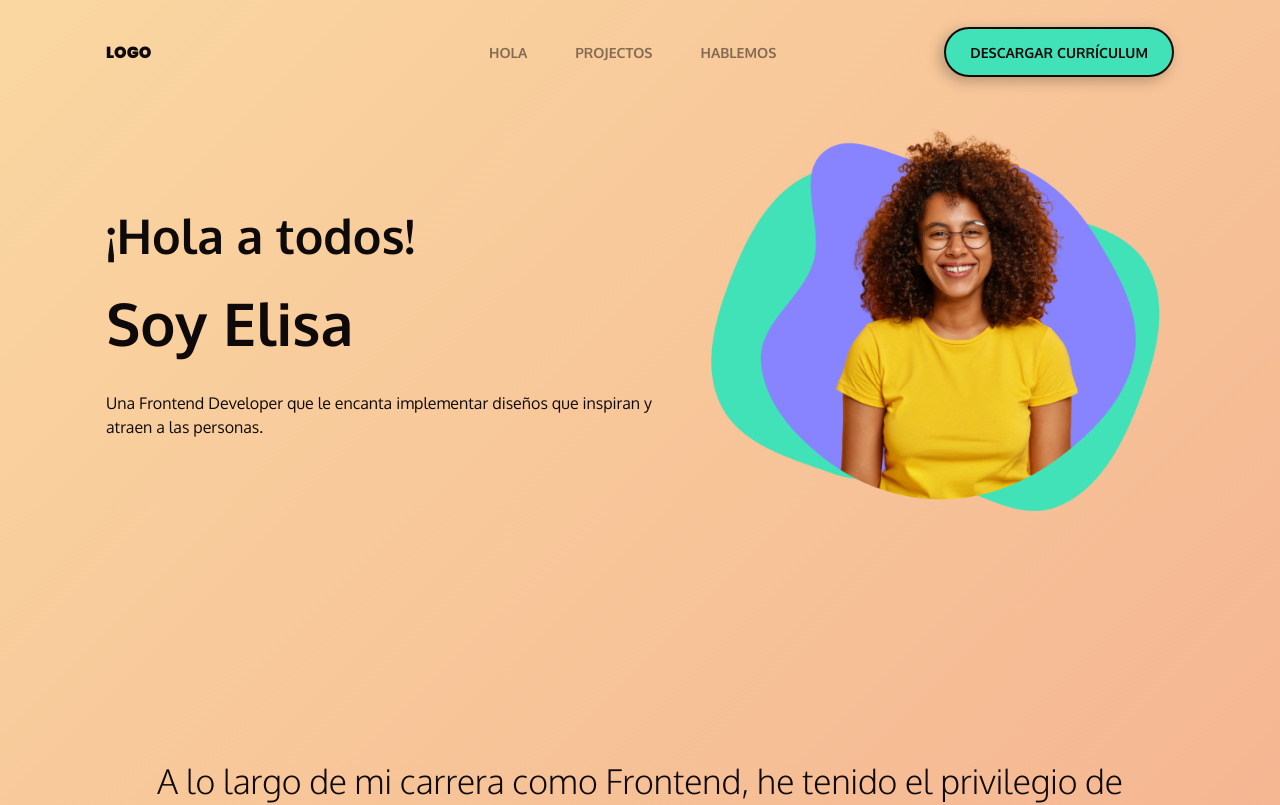
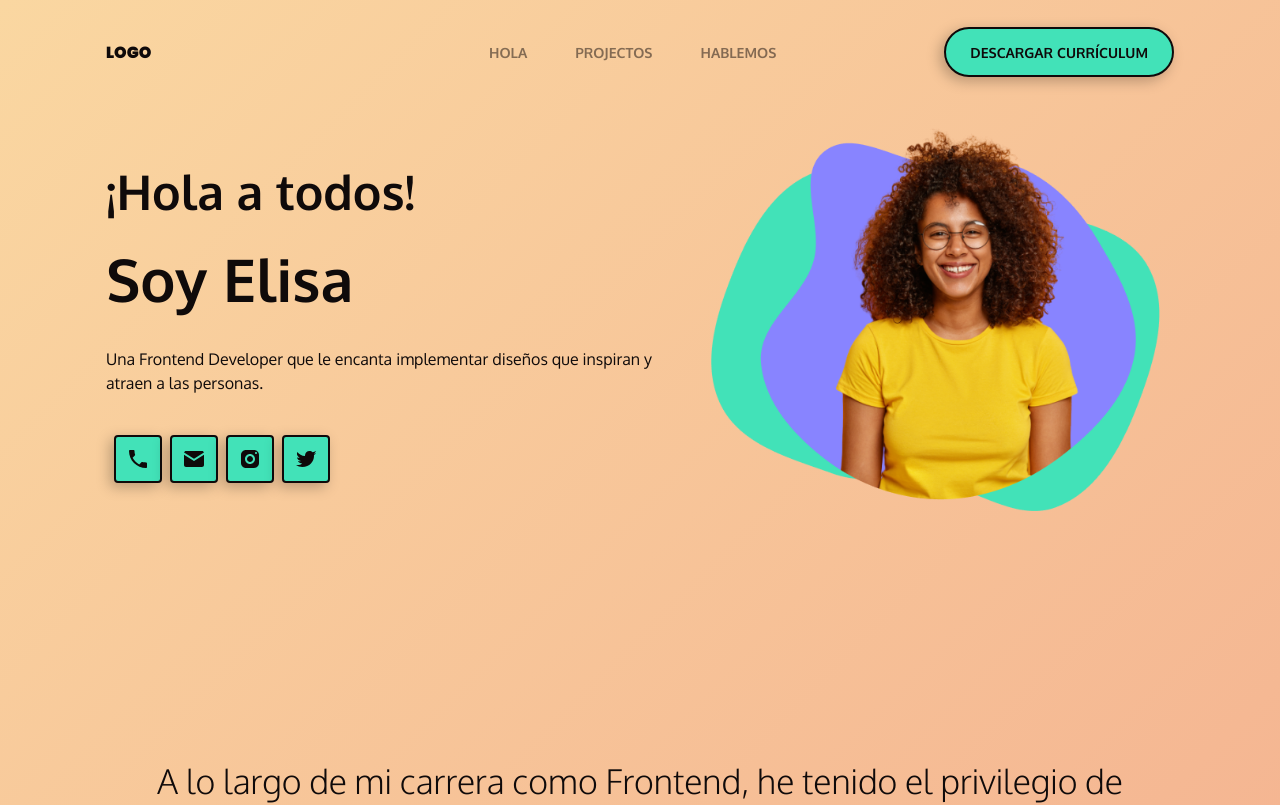
Before and after one commit to carlossantesp/portafolio-elisa, a Next.js app: page / in a window 1280 px wide. Shown: the top 805 px of the page. Built offline with nearby package versions, Linux system fonts and the light colour scheme.

Commit message:
Actualizando componentes Hero y Socials

```diff
--- a/components/Boton/Boton.module.css
+++ b/components/Boton/Boton.module.css
@@ -31,3 +31,9 @@
 .btnSecondary:hover {
   background-color: var(--color-secondary-hover);
 }
+.btnIcon {
+  padding: 0.625rem !important;
+}
+.btnIcon > svg {
+  margin-right: 0;
+}
--- a/components/Boton/index.js
+++ b/components/Boton/index.js
@@ -5,12 +5,14 @@ export default function Boton({
   children,
   tipo,
   primary,
-  rounded = true,
+  rounded = false,
   dir,
+  icon = false,
 }) {
   const stylesBtn = `${styles.btn} ${
     primary ? styles.btnPrimary : styles.btnSecondary
-  } ${rounded && styles.btnRounded}`;
+  } ${rounded && styles.btnRounded}
+  ${icon && styles.btnIcon}`;
   return (
     <>
       {tipo === "link" ? (
--- a/components/Footer/Footer.module.css
+++ b/components/Footer/Footer.module.css
@@ -22,6 +22,7 @@
 }
 .redes {
   grid-area: sociales;
+  margin: 0 auto;
 }
 
 @media screen and (min-width: 992px) {
--- a/components/Header/index.js
+++ b/components/Header/index.js
@@ -14,7 +14,7 @@ export default function Header() {
           <Navbar />
         </nav>
         <div className={styles.curriculum}>
-          <Boton dir="/" primary={true} tipo="link">
+          <Boton dir="/" primary={true} tipo="link" rounded={true}>
             <span>DESCARGAR</span> CURRÍCULUM
           </Boton>
         </div>
--- a/components/Hero/index.js
+++ b/components/Hero/index.js
@@ -1,6 +1,7 @@
+import Socials from "../Socials";
 import styles from "./Hero.module.css";
 
-export default function Hero({ name, description, imageMe }) {
+export default function Hero({ name, description, imageMe, redes }) {
   return (
     <section className={styles.hero}>
       <div className={styles.image}>
@@ -10,6 +11,9 @@ export default function Hero({ name, description, imageMe }) {
         <span className={styles.say}>¡Hola a todos!</span>
         <h1 className={styles.title}>Soy {name}</h1>
         <p className={styles.description}>{description}</p>
+        <div>
+          <Socials redes={redes} />
+        </div>
       </div>
     </section>
   );
--- a/components/Socials/Socials.module.css
+++ b/components/Socials/Socials.module.css
@@ -1,33 +1,9 @@
 .social {
   list-style: none;
   display: flex;
-  justify-content: center;
   align-items: center;
   padding: 0;
 }
 .item {
-  margin: 0 0.5rem;
-  border: 2px solid var(--color-text);
-  background-color: var(--color-primary);
-  border-radius: 0.25rem;
-  transition: background 0.25s;
+  margin-inline-start: 0.5rem;
 }
-.item:hover {
-  background-color: var(--color-primary-hover);
-}
-.link {
-  width: 2.75rem;
-  height: 2.75rem;
-  display: flex;
-  justify-content: center;
-  align-items: center;
-}
-
-@media screen and (min-width: 992px) {
-  .social {
-    align-items: flex-end;
-  }
-  .item:last-child {
-    margin-right: 0;
-  }
-}
--- a/components/Socials/index.js
+++ b/components/Socials/index.js
@@ -1,26 +1,25 @@
-import Link from "next/link";
+import Boton from "../Boton";
 import Phone from "../../icons/phone";
 import Email from "../../icons/email";
 import Instagram from "../../icons/instagram";
 import Twitter from "../../icons/twitter";
 import styles from "./Socials.module.css";
 
-export default function Socials({ redes }) {
 const redesEnables = [
   { name: "phone", component: <Phone /> },
   { name: "email", component: <Email /> },
   { name: "instagram", component: <Instagram /> },
   { name: "twitter", component: <Twitter /> },
 ];
+
+export default function Socials({ redes }) {
   return (
     <ul className={styles.social}>
       {redes.map((social, index) => (
         <li key={index} className={styles.item}>
-          <Link href={social.url}>
-            <a className={styles.link} target="_blank" role="link">
+          <Boton dir={social.url} primary={true} tipo="link" icon={true}>
             {redesEnables.find((red) => red.name === social.name).component}
-            </a>
-          </Link>
+          </Boton>
         </li>
       ))}
     </ul>
--- a/pages/index.js
+++ b/pages/index.js
@@ -14,6 +14,7 @@ export default function Home() {
         phone={data.phone}
         email={data.email}
         imageMe={data.image}
+        redes={data.redes}
       />
       <Information info={data.info} />
       <Listaproyectos proyectos={data.proyectos} />
```
Lines whose indentation alone changed are shown as unchanged.
